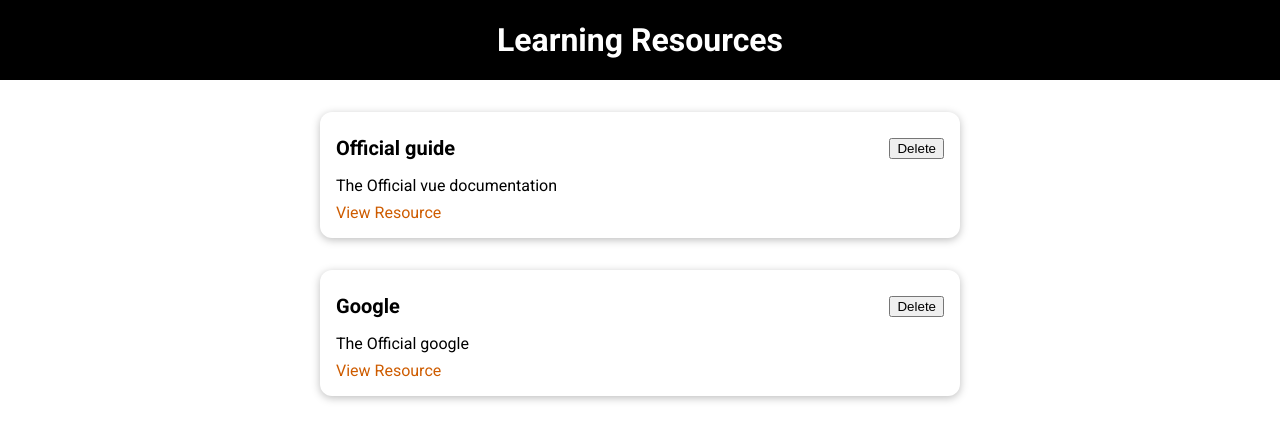
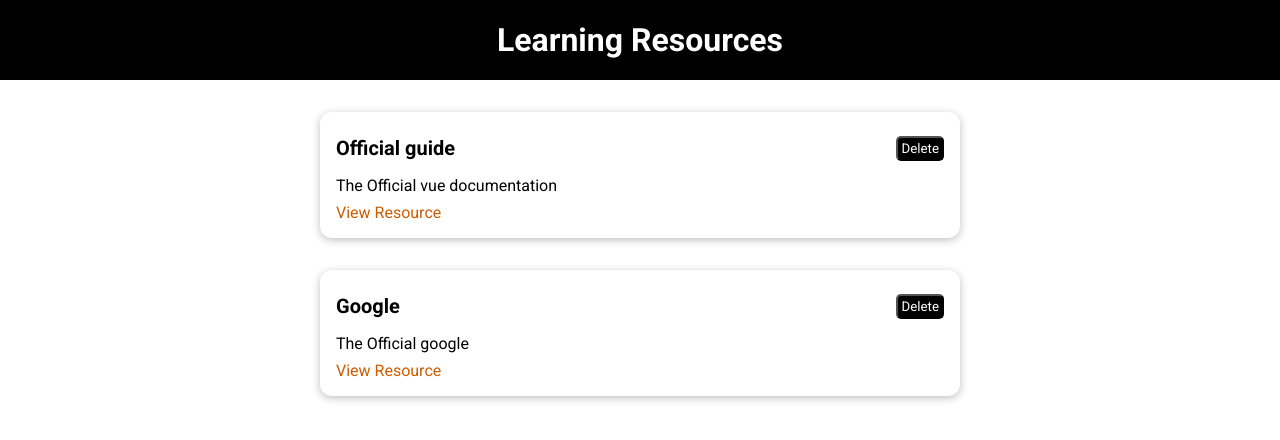
Before and after one commit to RebeccaHA/resource-library, a Vue app: page / in a window 1280 px wide. Shown: the top 440 px of the page. Built offline with nearby package versions, Linux system fonts and the light colour scheme.

Commit message:
setting up adding resource form

```diff
--- a/src/App.vue
+++ b/src/App.vue
@@ -1,15 +1,15 @@
 <template>
-  <Header title="Learning Resources"></Header>
+  <the-header title="Learning Resources"></the-header>
   <stored-resources></stored-resources>
 </template>
 <script>
 import StoredResources from '@/components/learning-resources/StoredResources';
-import Header from '@/components/layouts/Header';
+import TheHeader from '@/components/layouts/TheHeader';
 
 export default {
   components: {
     StoredResources,
-    Header
+    TheHeader
   }
 };
 </script>
--- /dev/null
+++ b/src/components/UI/UiButton.vue
@@ -0,0 +1,37 @@
+<template>
+  <button :class="mode">
+    <slot></slot>
+  </button>
+</template>
+<script>
+export default {
+  props: ['mode']
+};
+</script>
+
+<style scoped>
+button {
+  font-family: inherit;
+
+  border-radius: 5px;
+  padding: 3px;
+  color: white;
+  background-color: black;
+}
+button:hover,
+button:active {
+  background-color: #b57507;
+  border-color: #b57507;
+}
+
+.flat {
+  background-color: transparent;
+  color: #3a0061;
+  border: none;
+}
+
+.flat:hover,
+.flat:active {
+  background-color: #edd2ff;
+}
+</style>
--- a/src/components/learning-resources/LearningResource.vue
+++ b/src/components/learning-resources/LearningResource.vue
@@ -3,7 +3,7 @@
     <card>
       <header>
         <h3>{{title}}</h3>
-        <button>Delete</button>
+        <ui-button>Delete</ui-button>
       </header>
 
       <p>{{description}}</p>
@@ -15,8 +15,12 @@
 </template>
 
 <script>
+import UiButton from '@/components/UI/UiButton';
 export default {
-  props: ['title', 'description', 'id', 'link']
+  props: ['title', 'description', 'id', 'link'],
+  components: {
+    UiButton
+  }
 };
 </script>
 <style scoped>
--- a/src/main.js
+++ b/src/main.js
@@ -1,7 +1,9 @@
 import { createApp } from 'vue';
 import App from '@/App';
 import Card from '@/components/UI/Card';
+import UiButton from '@/components/UI/UiButton';
 
 const app = createApp(App);
 app.component('card', Card);
+app.component('ui-button', UiButton);
 app.mount('#app');
```
Also changed, not shown: src/components/learning-resources/AddResource.vue (added, +34 -0 lines), src/components/layouts/TheHeader.vue (renamed from src/components/layouts/Header.vue).
